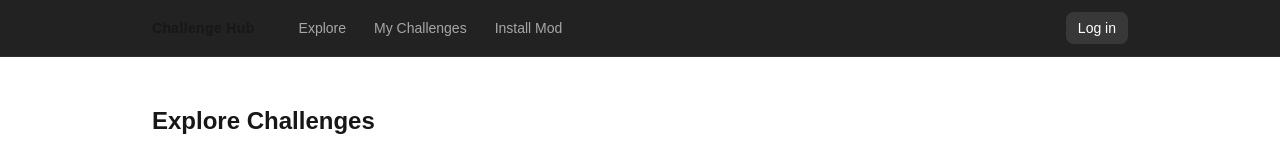
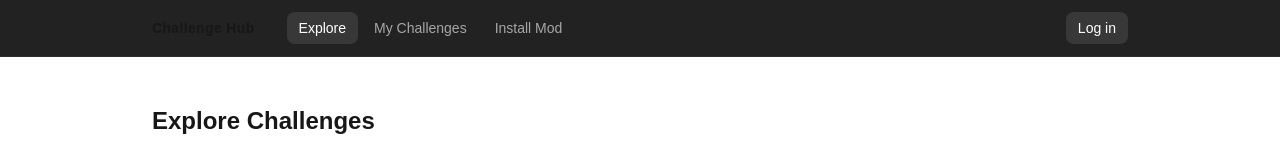
Before and after one commit to terrabythia/balatro-challenge-loader-codebase, a Next.js app in the folder web/: page / in a window 1280 px wide. Shown: the top 160 px of the page. Built offline with nearby package versions, Linux system fonts and the light colour scheme; no server answers; the database is empty.

Commit message:
Add active state to main nav items
Uses server-side pathname from headers to highlight the current
page link with bg-white/10 text-white, while inactive links
remain at text-white/60.

```diff
--- a/web/components/nav.tsx
+++ b/web/components/nav.tsx
@@ -1,10 +1,26 @@
 import Link from "next/link";
+import { headers } from "next/headers";
 import { getSession } from "@/lib/auth";
 import { db } from "@/lib/db";
 import GuestActions from "@/components/guest-actions";
 
+const NAV_LINKS = [
+  { href: "/", label: "Explore", match: (p: string) => p === "/" },
+  { href: "/my-challenges", label: "My Challenges", match: (p: string) => p.startsWith("/my-challenges") },
+  { href: "/install", label: "Install Mod", match: (p: string) => p.startsWith("/install") },
+] as const;
+
+function navLinkClasses(active: boolean): string {
+  return `px-3 py-1.5 rounded-lg text-sm transition-colors ${
+    active
+      ? "text-white bg-white/10"
+      : "text-white/60 hover:text-white hover:bg-white/5"
+  }`;
+}
+
 export default async function Nav() {
   const session = await getSession();
+  const pathname = (await headers()).get("x-pathname") ?? "/";
   let username: string | null = null;
 
   if (session && !session.isGuest) {
@@ -22,24 +38,15 @@ export default async function Nav() {
             Challenge Hub
           </Link>
           <div className="flex items-center gap-1">
-            <Link
-              href="/"
-              className="px-3 py-1.5 rounded-lg text-sm text-white/60 hover:text-white hover:bg-white/5 transition-colors"
-            >
-              Explore
-            </Link>
-            <Link
-              href="/my-challenges"
-              className="px-3 py-1.5 rounded-lg text-sm text-white/60 hover:text-white hover:bg-white/5 transition-colors"
-            >
-              My Challenges
-            </Link>
-            <Link
-              href="/install"
-              className="px-3 py-1.5 rounded-lg text-sm text-white/60 hover:text-white hover:bg-white/5 transition-colors"
-            >
-              Install Mod
-            </Link>
+            {NAV_LINKS.map(({ href, label, match }) => (
+              <Link
+                key={href}
+                href={href}
+                className={navLinkClasses(match(pathname))}
+              >
+                {label}
+              </Link>
+            ))}
           </div>
         </div>
         <div className="flex items-center gap-3">
```
